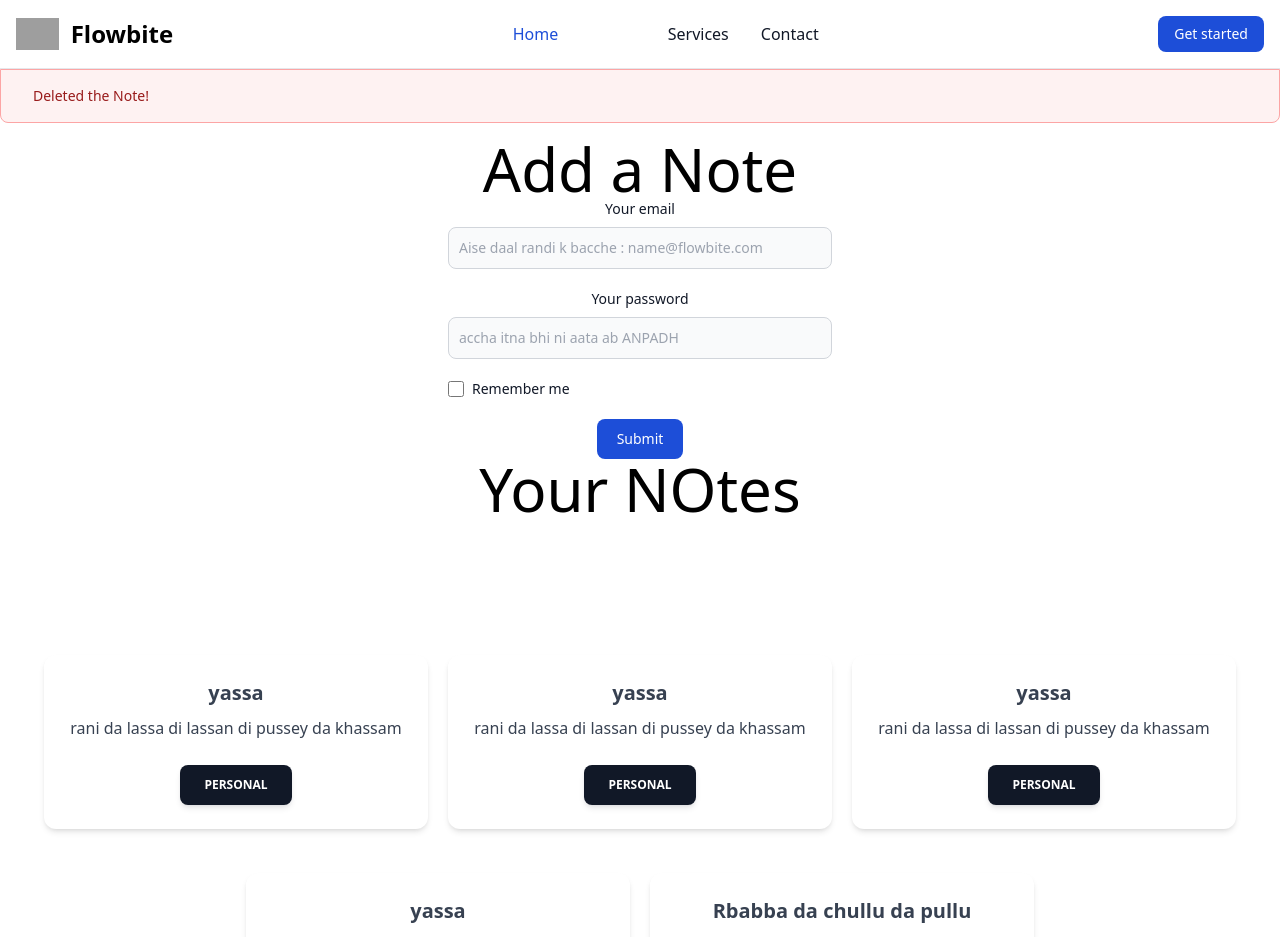
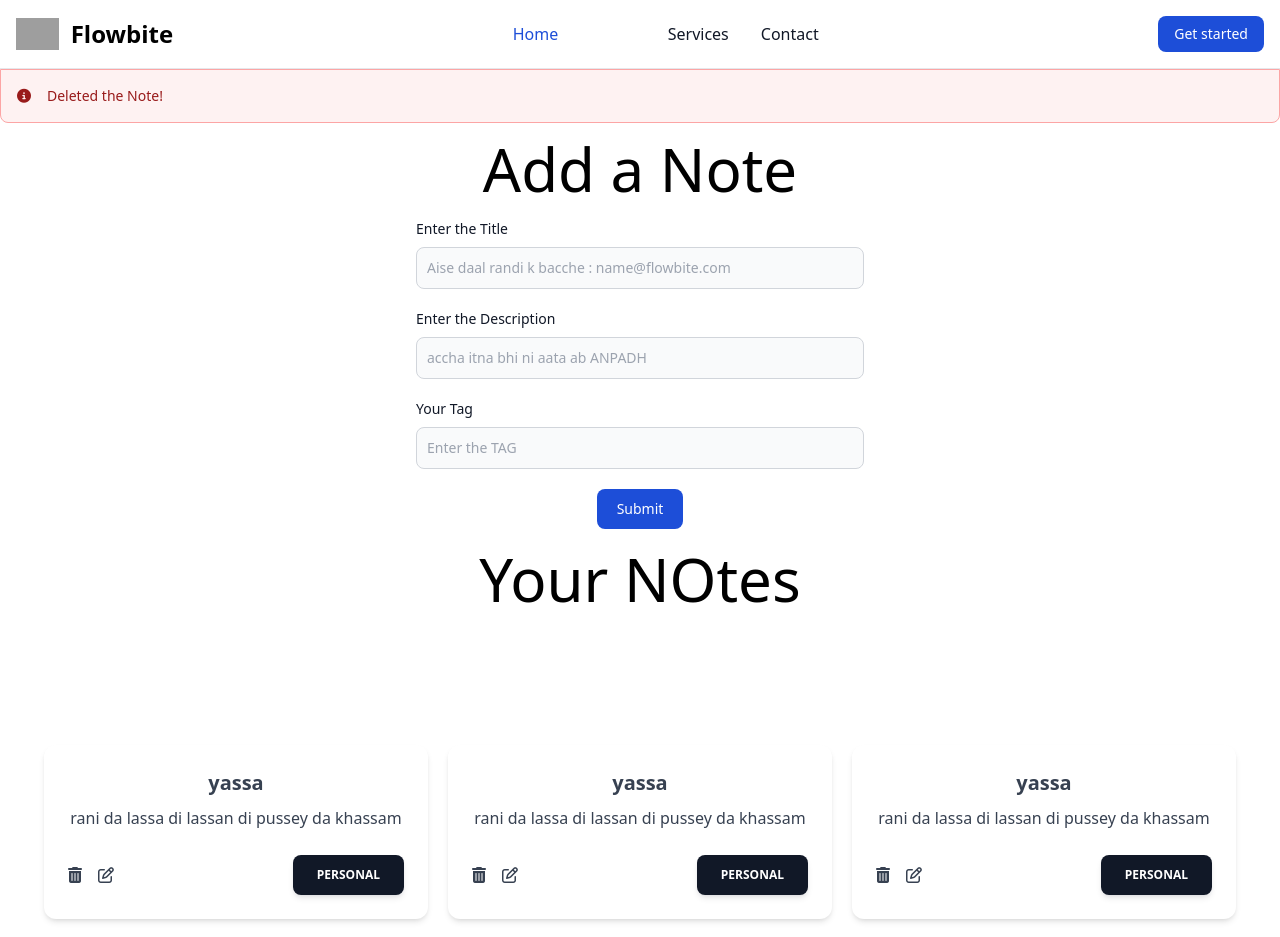
Before and after one commit to KinCod/INotebook_FullStack, a React (Create React App) app: page / in a window 1280 px wide. Shown: the top 937 px of the page. Built offline with nearby package versions, Linux system fonts and the light colour scheme; grey boxes are pictures that could not be loaded.

Commit message:
Some changes

```diff
--- a/package.json
+++ b/package.json
@@ -3,6 +3,8 @@
   "version": "0.1.0",
   "private": true,
   "dependencies": {
+    "@fortawesome/fontawesome-svg-core": "^6.5.1",
+    "@fortawesome/react-fontawesome": "^0.2.0",
     "@testing-library/jest-dom": "^5.17.0",
     "@testing-library/react": "^13.4.0",
     "@testing-library/user-event": "^13.5.0",
--- a/public/index.html
+++ b/public/index.html
@@ -19,4 +19,5 @@
     <noscript>You need to enable JavaScript to run this app.</noscript>
     <div id="root"></div>
   </body>
+  <script src="https://kit.fontawesome.com/53330ea88e.js" crossorigin="anonymous"></script>
 </html>
--- a/src/components/Home.js
+++ b/src/components/Home.js
@@ -6,64 +6,6 @@ const Home = () => {
   return (
     <>
       <div className="container text-center">
-        <h1 className="text-6xl">Add a Note</h1>
-
-        <form className="max-w-sm mx-auto">
-          <div className="mb-5">
-            <label
-              htmlFor="email"
-              className="block mb-2 text-sm font-medium text-gray-900 dark:text-white"
-            >
-              Your email
-            </label>
-            <input
-              type="email"
-              id="email"
-              className="bg-gray-50 border border-gray-300 text-gray-900 text-sm rounded-lg focus:ring-blue-500 focus:border-blue-500 block w-full p-2.5 dark:bg-gray-700 dark:border-gray-600 dark:placeholder-gray-400 dark:text-white dark:focus:ring-blue-500 dark:focus:border-blue-500"
-              placeholder="Aise daal randi k bacche : name@flowbite.com"
-              required
-            />
-          </div>
-          <div className="mb-5">
-            <label
-              for="password"
-              className="block mb-2 text-sm font-medium text-gray-900 dark:text-white"
-            >
-              Your password
-            </label>
-            <input
-              type="password"
-              id="password"
-              placeholder="accha itna bhi ni aata ab ANPADH"
-              className="bg-gray-50 border border-gray-300 text-gray-900 text-sm rounded-lg focus:ring-blue-500 focus:border-blue-500 block w-full p-2.5 dark:bg-gray-700 dark:border-gray-600 dark:placeholder-gray-400 dark:text-white dark:focus:ring-blue-500 dark:focus:border-blue-500"
-              required
-
-            />
-          </div>
-          <div className="flex items-start mb-5">
-            <div className="flex items-center h-5">
-              <input
-                id="remember"
-                type="checkbox"
-                value=""
-                className="w-4 h-4 border border-gray-300 rounded bg-gray-50 focus:ring-3 focus:ring-blue-300 dark:bg-gray-700 dark:border-gray-600 dark:focus:ring-blue-600 dark:ring-offset-gray-800 dark:focus:ring-offset-gray-800"
-                required
-              />
-            </div>
-            <label
-              for="remember"
-              className="ms-2 text-sm font-medium text-gray-900 dark:text-gray-300"
-            >
-              Remember me
-            </label>
-          </div>
-          <button
-            type="submit"
-            className="text-white bg-blue-700 hover:bg-blue-800 focus:ring-4 focus:outline-none focus:ring-blue-300 font-medium rounded-lg text-sm w-full sm:w-auto px-5 py-2.5 text-center dark:bg-blue-600 dark:hover:bg-blue-700 dark:focus:ring-blue-800"
-          >
-            Submit
-          </button>
-        </form>
         <Notes/>
       </div>
     </>
--- a/src/components/NavBar.js
+++ b/src/components/NavBar.js
@@ -9,7 +9,7 @@ const NavBar = () => {
   let location = useLocation();         //return an object and ismai path name element hoga which gives path so using that
                                           //we will set active statee
   useEffect(()=>{
-    console.log(location.pathname)        //using this in the navbar component places
+    //console.log(location.pathname)        //using this in the navbar component places
   },[location])
 
   return (
--- a/src/components/NoteItem.js
+++ b/src/components/NoteItem.js
@@ -1,23 +1,28 @@
 import React from "react";
+import Alert from "./Alert";
 
 function NoteItem(props) {
   const { notes } = props;
 
-  console.log(notes);
   return (
     <>
-      <div class="relative flex flex-col mt-6 text-gray-700 bg-white shadow-md bg-clip-border rounded-xl w-96">
-        <div class="p-6">
-          <h5 class="block mb-2 font-sans text-xl antialiased font-semibold leading-snug tracking-normal text-blue-gray-900">
+      <div className="relative flex flex-col mt-6 text-gray-700 bg-white shadow-md bg-clip-border rounded-xl w-96">
+        <div className="p-6">
+          <h5 className="block mb-2 font-sans text-xl antialiased font-semibold leading-snug tracking-normal text-blue-gray-900">
             {notes.title}
           </h5>
-          <p class="block font-sans text-base antialiased font-light leading-relaxed text-inherit">
+          <p className="block font-sans text-base antialiased font-light leading-relaxed text-inherit">
             {notes.description}
           </p>
         </div>
-        <div class="p-6 pt-0">
+        <div className="p-6 pt-0 flex gap-5 items-center justify-between">
+            <span className="flex gap-4 items-center [&>i]:cursor-pointer">
+            <i className="fa-solid fa-trash-can"/>
+            <i className="fa-regular fa-pen-to-square"/>
+            </span>
+
           <button
-            class="align-middle select-none font-sans font-bold text-center uppercase transition-all disabled:opacity-50 disabled:shadow-none disabled:pointer-events-none text-xs py-3 px-6 rounded-lg bg-gray-900 text-white shadow-md shadow-gray-900/10 hover:shadow-lg hover:shadow-gray-900/20 focus:bg-cyan-700 focus:shadow-none active:bg-cyan-700 active:shadow-none"
+            className="align-middle select-none font-sans font-bold text-center uppercase transition-all disabled:opacity-50 disabled:shadow-none disabled:pointer-events-none text-xs py-3 px-6 rounded-lg bg-gray-900 text-white shadow-md shadow-gray-900/10 hover:shadow-lg hover:shadow-gray-900/20  focus:shadow-none active:bg-cyan-700 active:shadow-none"
             type="button"
           >
             {notes.tag}
--- a/src/components/Notes.js
+++ b/src/components/Notes.js
@@ -1,27 +1,25 @@
-import React from 'react'
+import React from "react";
 
 import { useContext } from "react";
 import NoteContext from "../context/notes/noteContext";
-import NoteItem from './NoteItem';
+import NoteItem from "./NoteItem";
+import Addnote from "./Addnote";
 
 const Notes = () => {
-    const context = useContext(NoteContext);
-    const { notes, setNotes } = context; //DESTRUCTURING se maine directly context se notes and setNotes ko access kar lia and ab directly use kar skta
-    return (
-        <>
-        <h1 className="text-6xl">Your NOtes</h1>
-            <div className='flex flex-wrap gap-5 items-center justify-center w-full h-auto px-4 py-8 mt-20'>
+  const context = useContext(NoteContext);
+  const {notes} = context; //DESTRUCTURING se maine directly context se notes and setNotes ko access kar lia and ab directly use kar skta
+  return (
+    <>
+      <Addnote />
 
-                {notes.map((note)=>{
-                    return (
-                        <NoteItem notes={note}/>
-                        )
-                    })}
-        </div>
+      <h1 className="mt-5 text-6xl">Your NOtes</h1>
+      <div className="flex flex-wrap gap-5 items-center justify-center w-full h-auto px-4 py-8 mt-20">
+        {notes.map((note) => {
+          return <NoteItem key={note._id} notes={note} />;
+        })}
+      </div>
+    </>
+  );
+};
 
-
-        </>
-    )
-}
-
-export default Notes
+export default Notes;
```
Also changed, not shown: readddd.txt, 1 other file (tests, documents, lock files or other folders).
